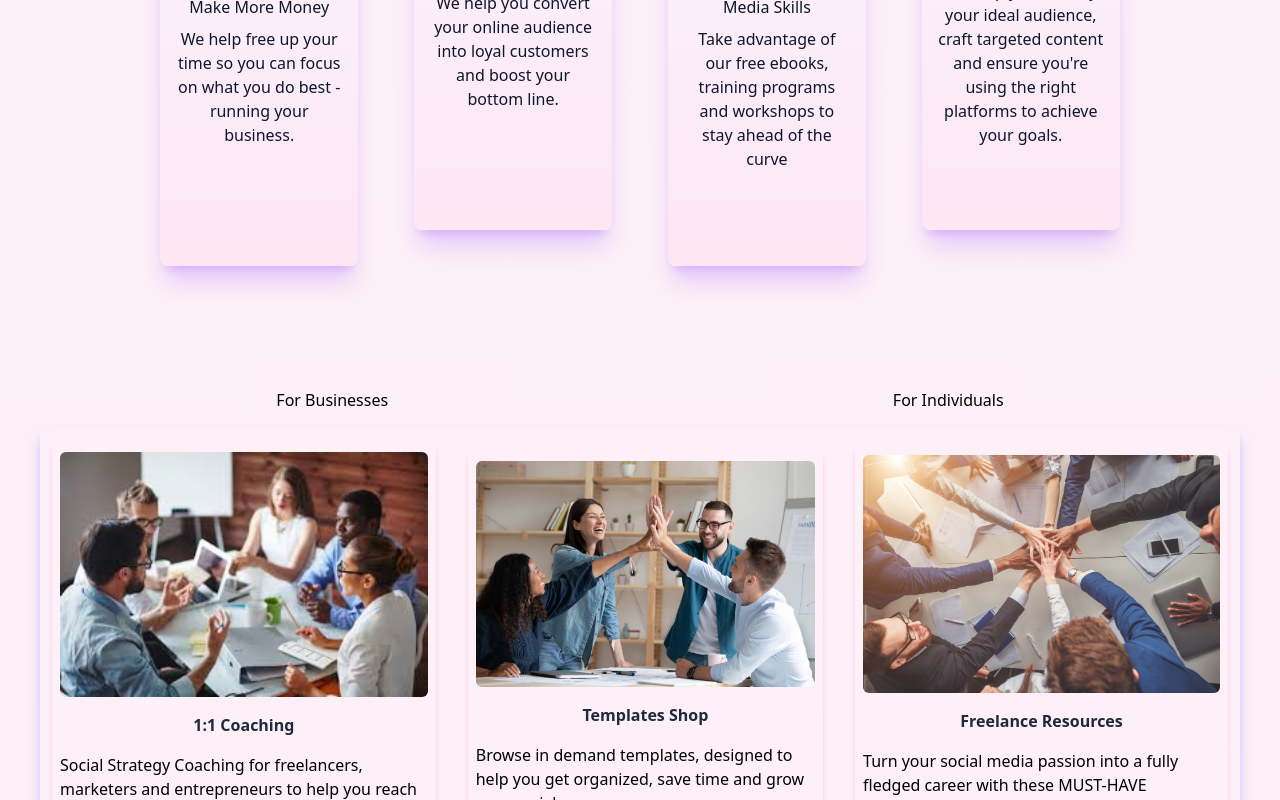
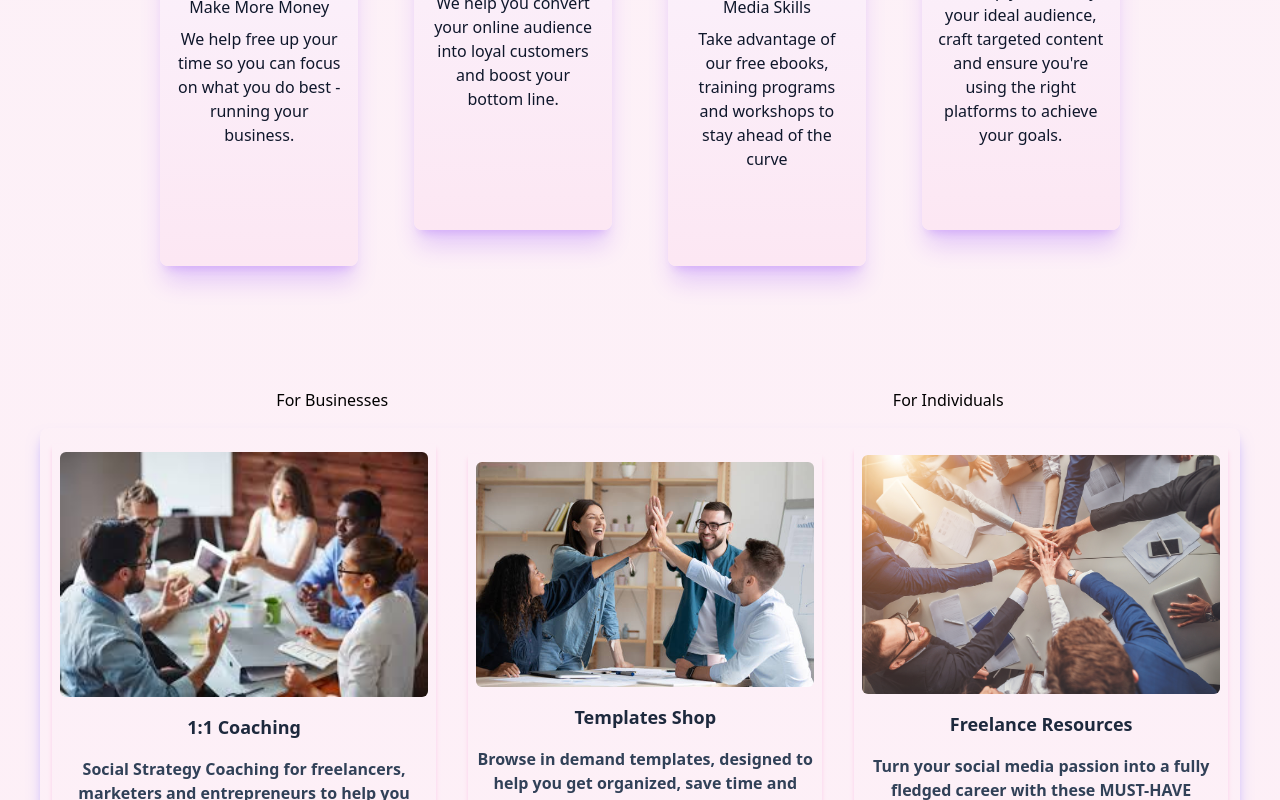
Before and after one commit to MatthewsRicky/shespeaksocial, a Next.js app: page / in a window 1280 px wide. Both pictures are taken after a click on the button "For Businesses". Shown: the part 928-1728 px from the top of the page. Built offline with nearby package versions, Linux system fonts and the light colour scheme.

Commit message:
paragraph styling

```diff
--- a/components/ForIndividuals.tsx
+++ b/components/ForIndividuals.tsx
@@ -35,8 +35,8 @@ const ForIndividuals = () => {
 			{individual.map((item) => (
 				<div key={item.id} className="flex flex-col items-center justify-center p-2 shadow-md shadow-pink-200 gap-y-4">
 					<Image src={item.imgurl} alt={item.alt} width={500} height={500} className="rounded-md flex" />
-					<h1 className="font-bold text-md text-slate-800">{item.title}</h1>
-					<p>{item.description}</p>
+					<h1 className="font-bold text-lg text-slate-800">{item.title}</h1>
+					<p className="font-semibold text-md text-slate-700 text-center">{item.description}</p>
 					<button>{item.btnlabel}</button>
 				</div>
 			))}
```
